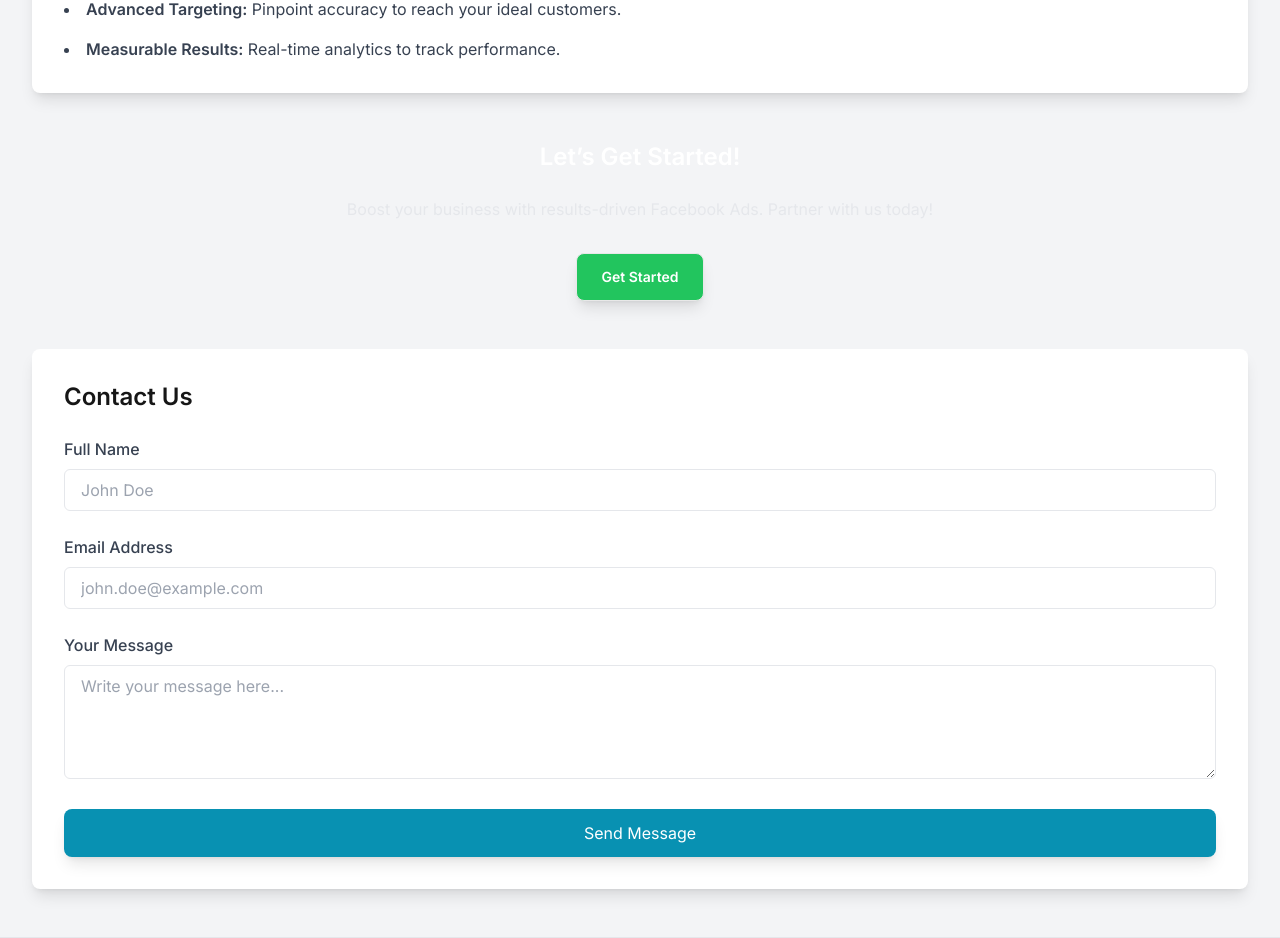
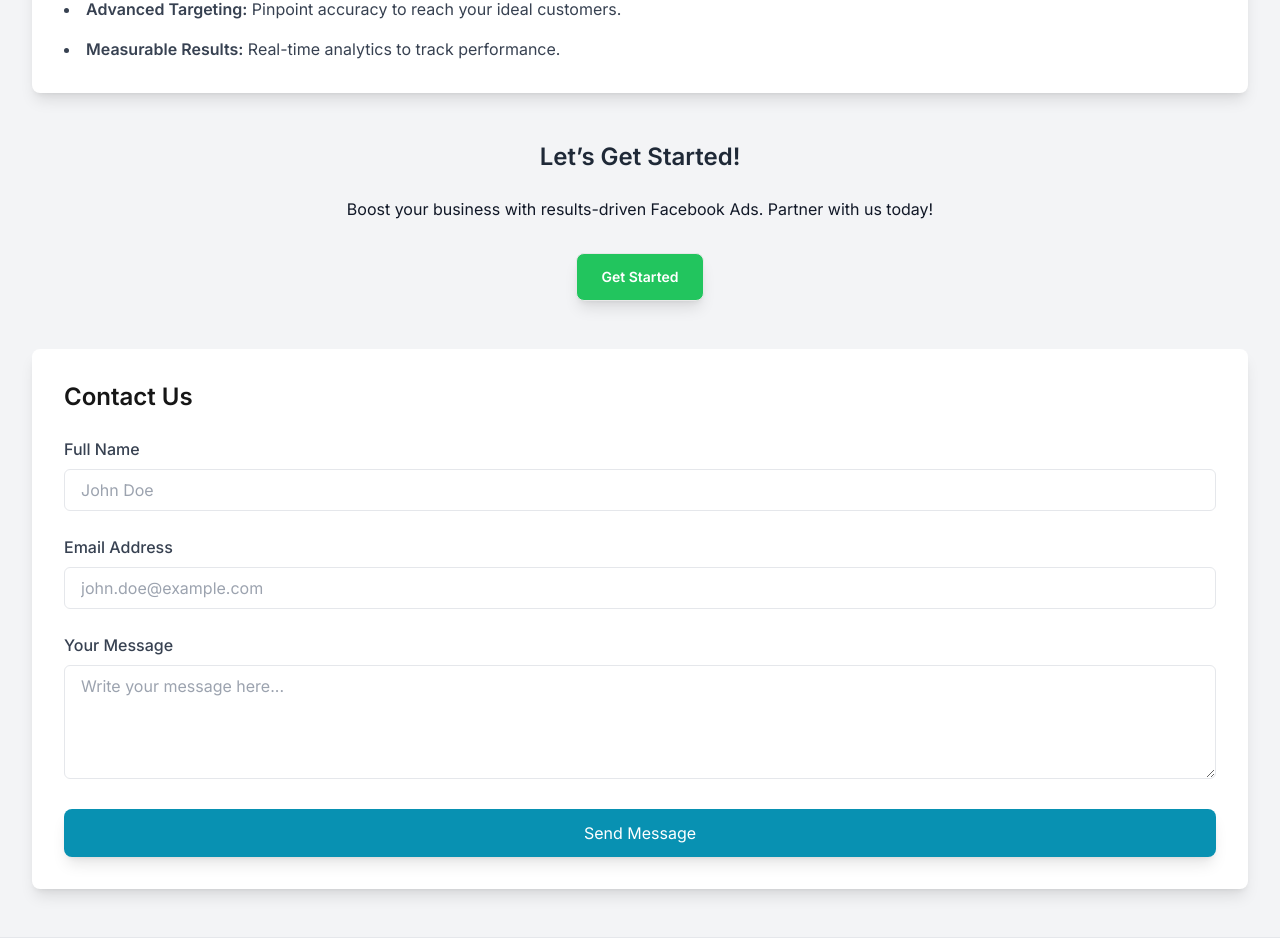
Before and after one commit to elijahkelechi/mlb_frontend, a React (Vite) app: page /social_media_ads in a window 1280 px wide. Shown: the part 1231-2169 px from the top of the page. Built offline with nearby package versions, Linux system fonts and the light colour scheme.

Commit message:
I commit

```diff
--- a/src/pages/SocialAds/AdsPage.jsx
+++ b/src/pages/SocialAds/AdsPage.jsx
@@ -170,10 +170,10 @@
           transition={{ duration: 0.6 }}
           className="text-center"
         >
-          <h2 className="text-2xl font-bold text-white mb-6">
+          <h2 className="text-2xl font-bold text-gray-800 mb-6">
             Let’s Get Started!
           </h2>
-          <p className="text-gray-200 mb-8">
+          <p className="text-gray-900 mb-8">
             Boost your business with results-driven Facebook Ads. Partner with
             us today!
           </p>
```
